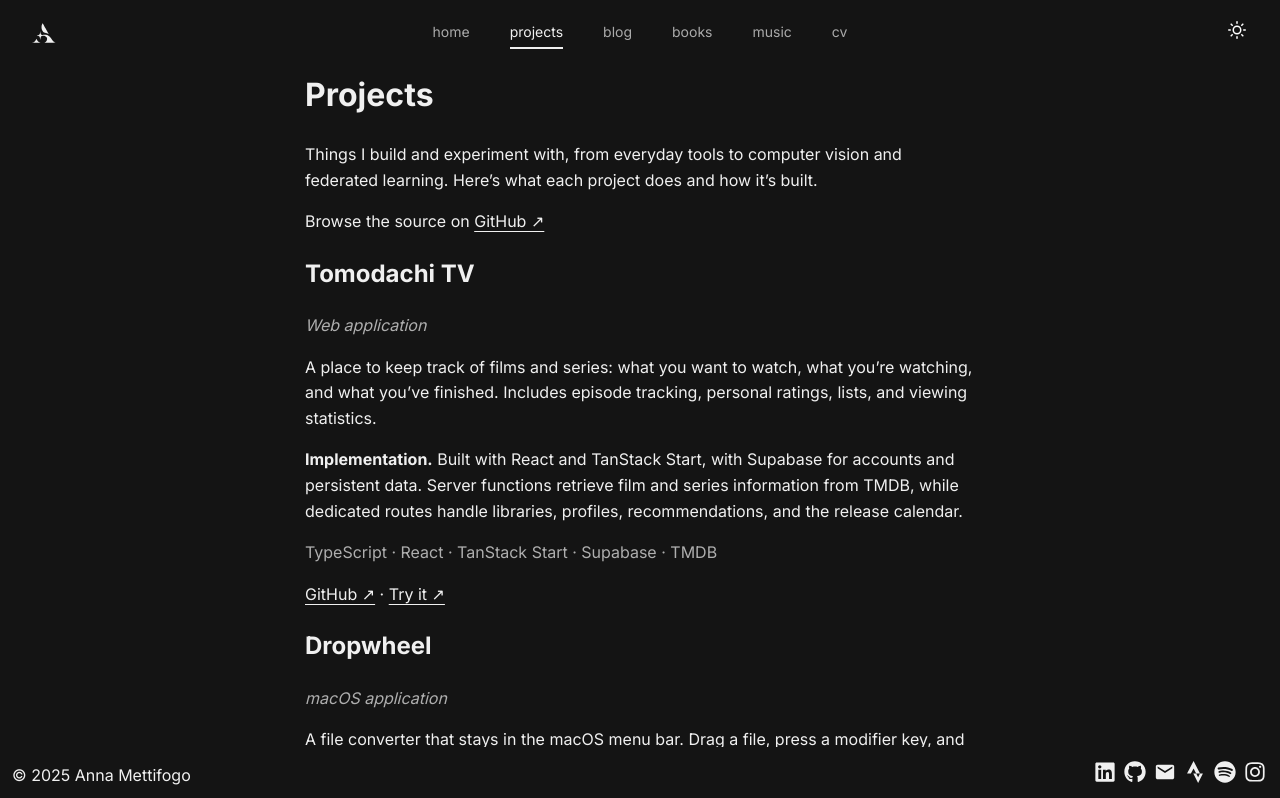
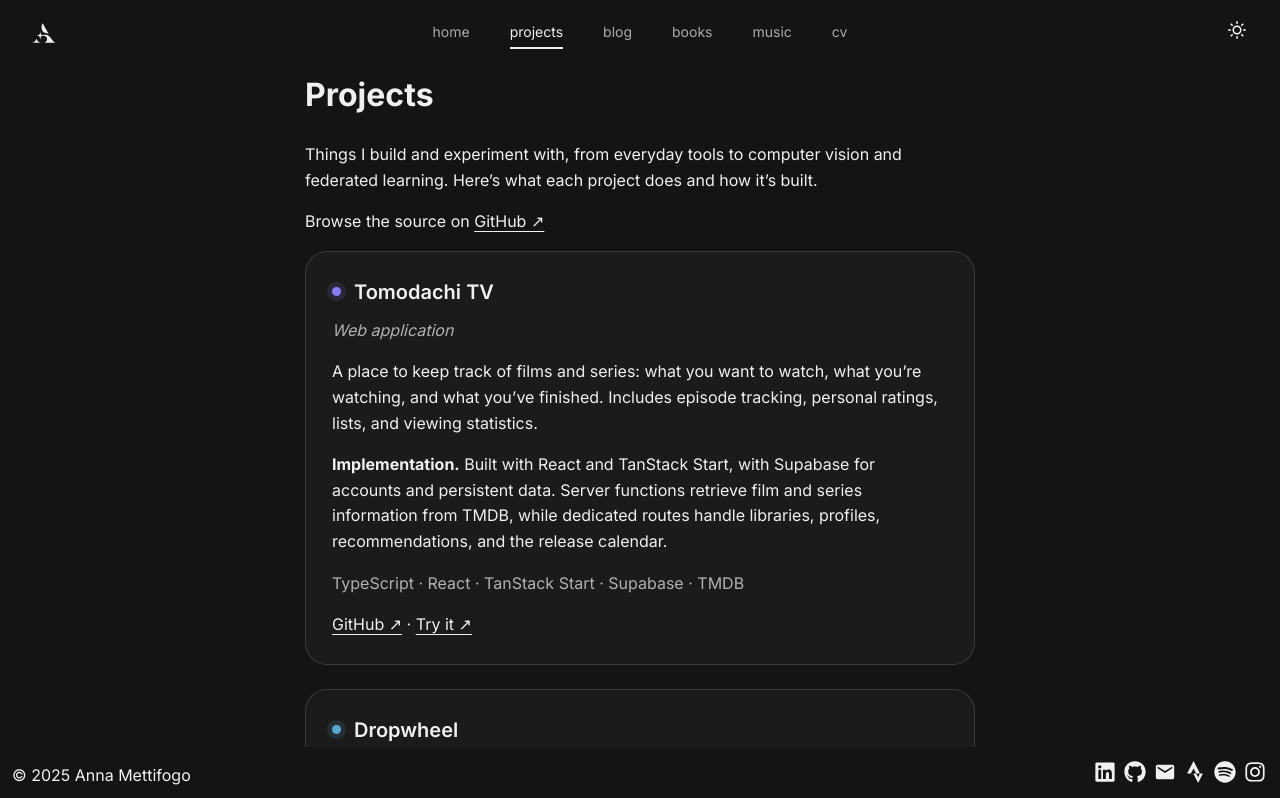
Before and after one commit to MettiFire/mywebsite, a Next.js app: page /projects in a window 1280 px wide. Shown: the top 798 px of the page. Built offline with nearby package versions, Linux system fonts and the light colour scheme.

Commit message:
Display projects in rounded cards with colored accents

```diff
--- a/app/(site)/projects/page.tsx
+++ b/app/(site)/projects/page.tsx
@@ -1,10 +1,14 @@
 import type { Metadata } from "next";
+import type { CSSProperties } from "react";
+import styles from "./projects.module.css";
 import { projects } from "@/data/projectsData";
 
 export const metadata: Metadata = {
   title: "Anna's Projects",
   description: "Apps, experiments, and research projects by Anna Mettifogo, with implementation notes and source code.",
 };
+
+const accents = ["#8b7cf6", "#5aa6cf", "#58ad91", "#d29a58", "#c77bab"];
 
 export default function ProjectsPage() {
   return (
@@ -31,12 +35,15 @@ export default function ProjectsPage() {
         </a>
       </p>
 
-      <div>
-        {projects.map((project) => (
-          <article key={project.id} id={project.id} className="mb-10" aria-labelledby={`${project.id}-title`}>
-            <h2 id={`${project.id}-title`} className="font-semibold text-lg text-neutral-900 dark:text-neutral-100 mb-2">
+      <div className={styles.list}>
+        {projects.map((project, index) => (
+          <article key={project.id} id={project.id} className={styles.card} style={{ "--project-accent": accents[index % accents.length] } as CSSProperties} aria-labelledby={`${project.id}-title`}>
+            <div className={styles.heading}>
+              <span className={styles.dot} aria-hidden="true" />
+              <h2 id={`${project.id}-title`} className="font-semibold text-lg text-neutral-900 dark:text-neutral-100 mb-2">
               {project.title}
-            </h2>
+              </h2>
+            </div>
             <p className="text-sm italic text-neutral-600 dark:text-neutral-400 opacity-70 mb-4">
               {project.context}
             </p>
--- /dev/null
+++ b/app/(site)/projects/projects.module.css
@@ -0,0 +1,27 @@
+.list { display: grid; gap: 24px; }
+.card {
+  min-width: 0;
+  padding: 26px;
+  border: 1px solid color-mix(in srgb, var(--text-primary) 14%, transparent);
+  border-radius: 22px;
+  background: color-mix(in srgb, var(--text-primary) 3%, var(--background));
+  scroll-margin-top: 90px;
+}
+.heading { display: flex; align-items: center; gap: 13px; margin-bottom: 12px; }
+.heading h2 { margin: 0; font-size: 20px; line-height: 1.4; font-weight: 600; }
+.dot {
+  flex: 0 0 9px;
+  width: 9px;
+  height: 9px;
+  border-radius: 50%;
+  background: var(--project-accent);
+  box-shadow: 0 0 0 5px color-mix(in srgb, var(--project-accent) 14%, transparent);
+}
+.card p { margin: 0 0 16px; }
+.card p:last-child { margin-bottom: 0; }
+.card a { overflow-wrap: anywhere; }
+.card:focus-within { border-color: var(--project-accent); }
+@media (max-width: 480px) {
+  .list { gap: 20px; }
+  .card { padding: 20px; border-radius: 18px; }
+}
```
